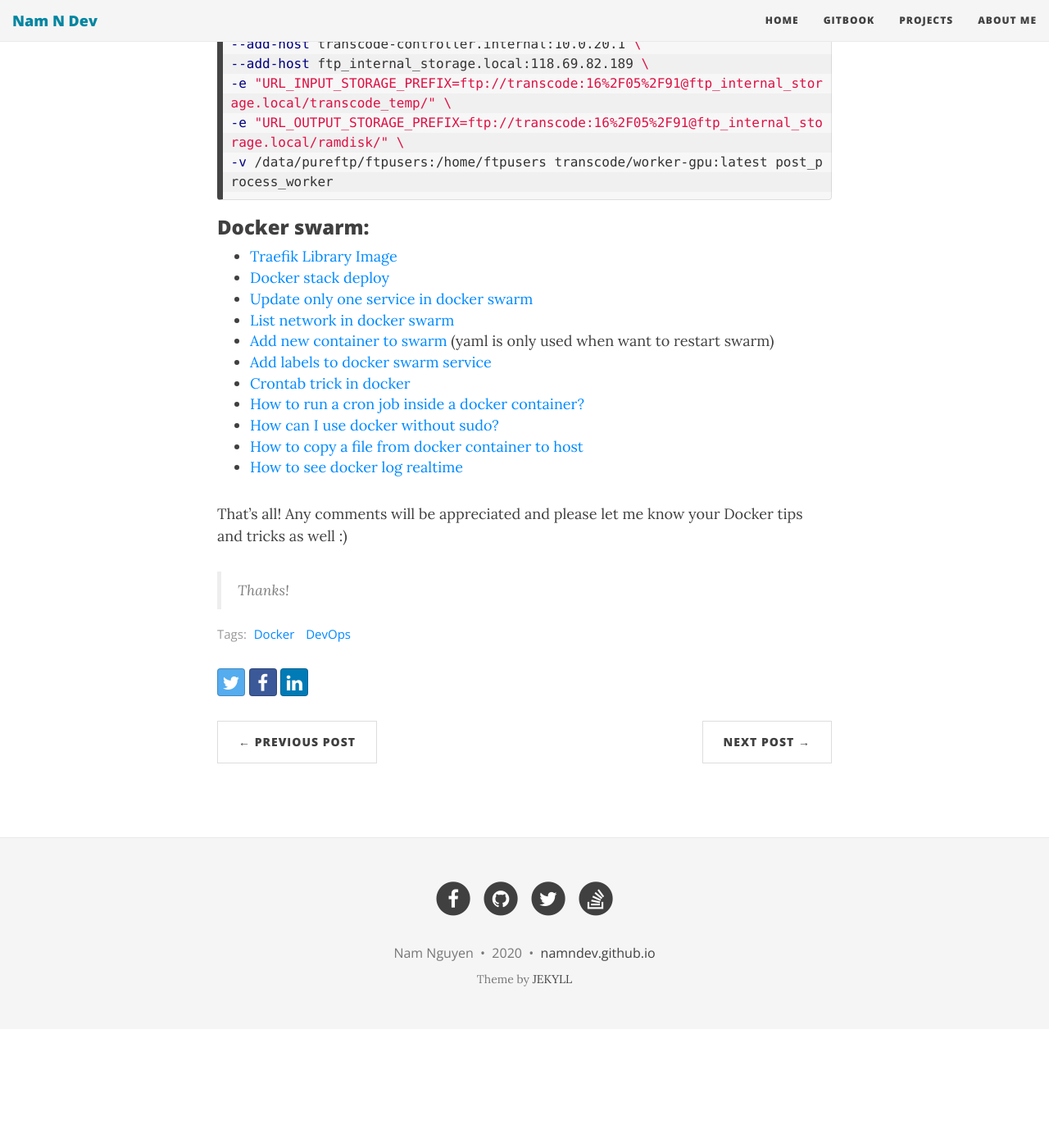
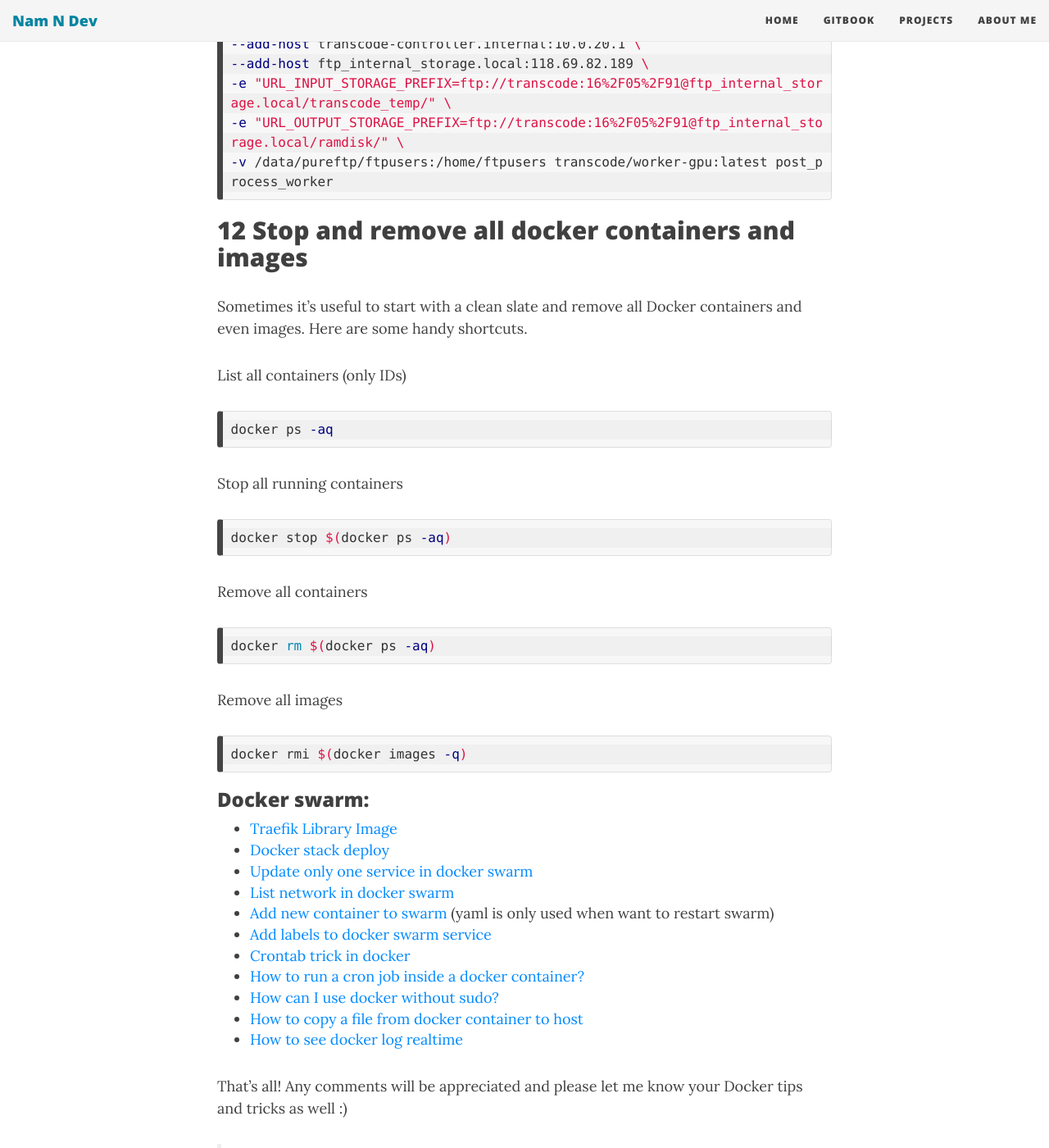
Before and after one commit to namndev/namndev.github.io, a Jekyll site: the page built from _posts/2019-10-19-docker-tricks.md, in a window 1280 px wide and 1400 px high, scrolled down 8663 px. Shown: the whole window at 82% size. Built offline with Jekyll 4.4.1, drawn with Linux system fonts in a browser that asks for light colours; nearby versions of some CDN libraries; before the commit the page ends 9918 px from its top, so only the background shows below that.

Commit message:
update docker

````diff
--- a/_posts/2019-10-19-docker-tricks.md
+++ b/_posts/2019-10-19-docker-tricks.md
@@ -283,6 +283,33 @@ docker run -d --name  post-process-worker \
 -v /data/pureftp/ftpusers:/home/ftpusers transcode/worker-gpu:latest post_process_worker
 ```
 
+## 12 Stop and remove all docker containers and images
+Sometimes it's useful to start with a clean slate and remove all Docker containers and even images. Here are some handy shortcuts.
+
+List all containers (only IDs)
+
+```bash
+docker ps -aq
+```
+
+Stop all running containers
+
+```bash
+docker stop $(docker ps -aq)
+```
+
+Remove all containers
+
+```bash
+docker rm $(docker ps -aq)
+```
+
+Remove all images
+
+```bash
+docker rmi $(docker images -q)
+```
+
 ### Docker swarm:
 - [Traefik Library Image](https://github.com/containous/traefik-library-image)
 - [Docker stack deploy](https://docs.docker.com/engine/reference/commandline/stack_deploy/)
````
